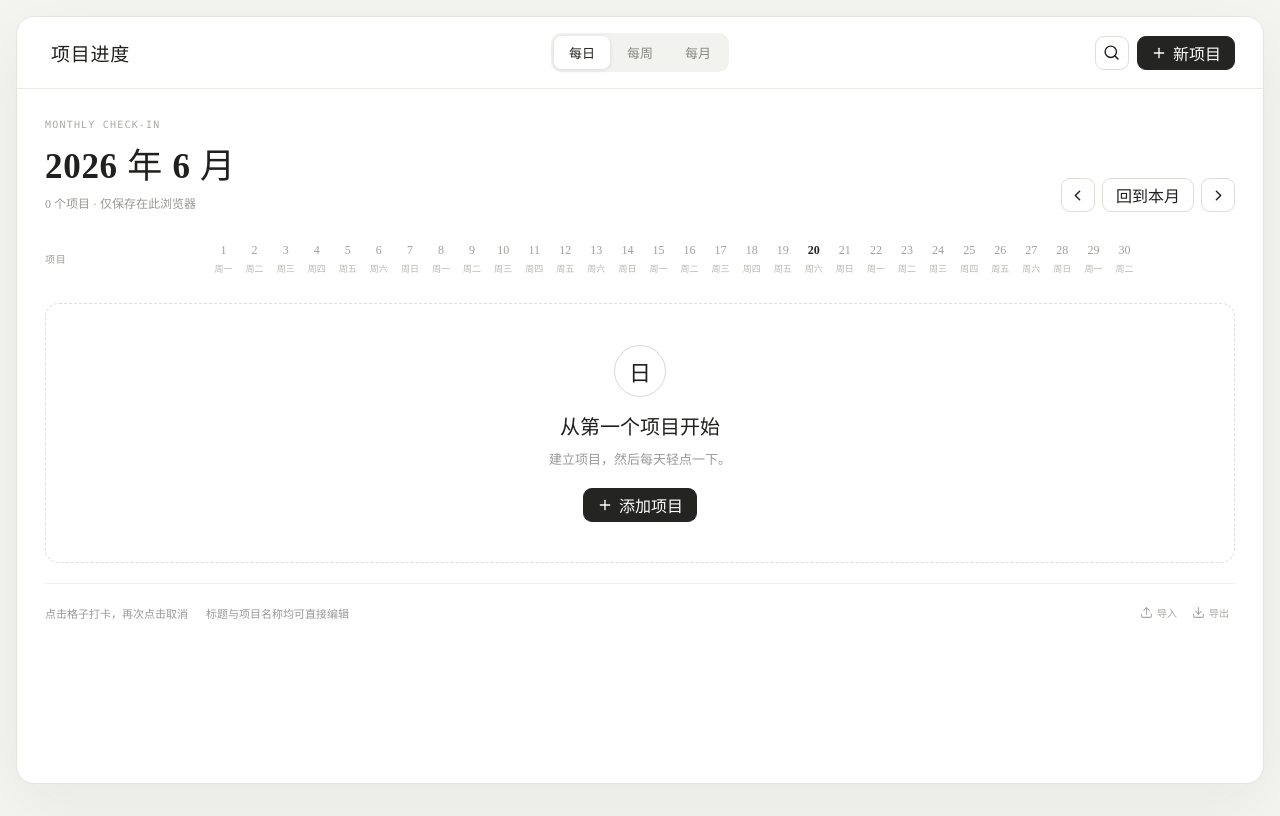
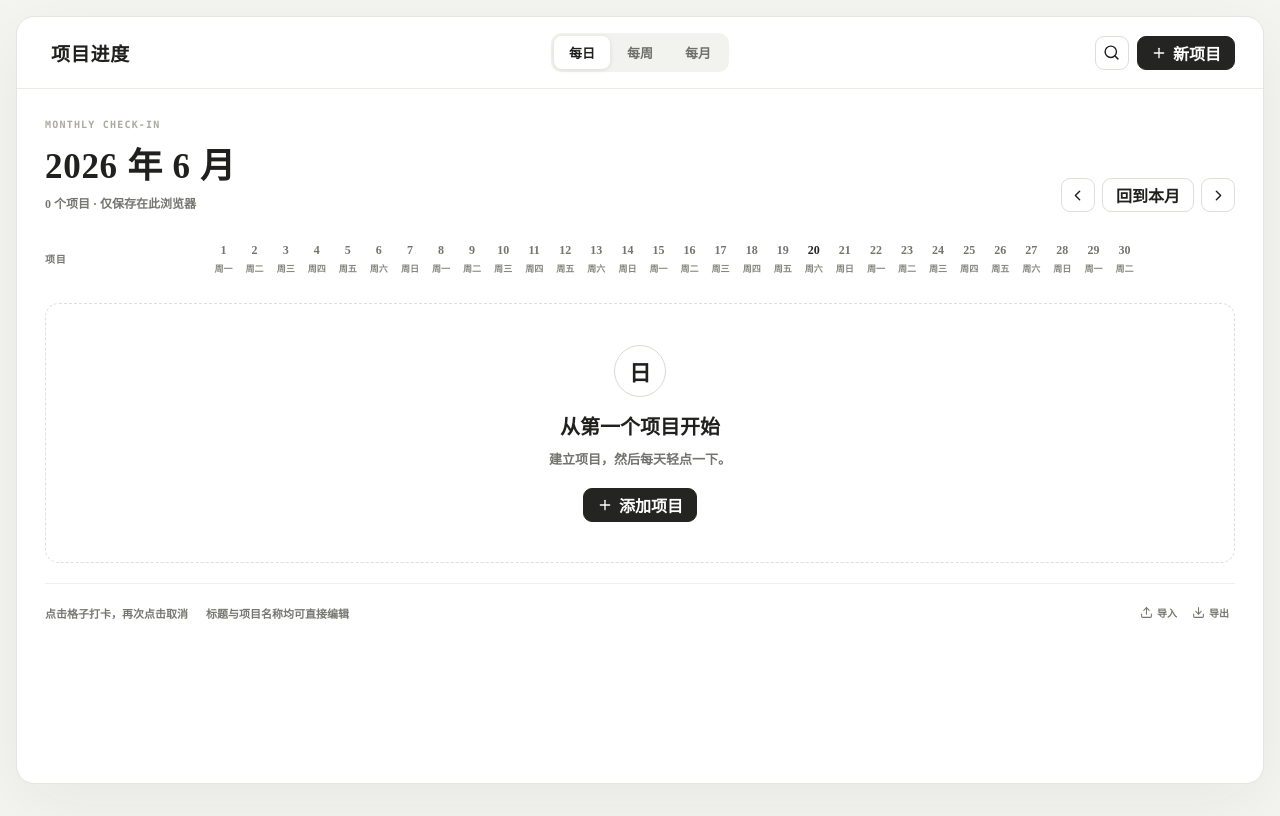
Before and after one commit to sange1022/project-checkin-dashboard, a React (Vite) app: page / in a window 1280 px wide. Built offline with nearby package versions, Linux system fonts and the light colour scheme; the HTML template or start-up script is replaced by a standard one.

Commit message:
style: increase typography weight and contrast

```diff
--- a/src/styles.css
+++ b/src/styles.css
@@ -1,8 +1,9 @@
 :root {
   font-family: "Songti SC", "STSong", "SimSun", serif;
+  font-weight: 600;
   color: #20201e;
   background: #f4f4f1;
-  font-synthesis: none;
+  font-synthesis: weight;
 }
 
 * { box-sizing: border-box; }
@@ -17,7 +18,7 @@ button { color: inherit; }
 .editable-input { border: 1px solid #cfcfc8; outline: 3px solid #f1f1ed; background: #fff; border-radius: 7px; padding: 4px 6px; color: inherit; min-width: 0; }
 .page-title { font-size: 19px; font-weight: 700; letter-spacing: .04em; width: max-content; }
 .view-switcher { display: flex; padding: 3px; gap: 2px; background: #f2f2ef; border-radius: 10px; }
-.view-switcher button { border: 0; background: transparent; padding: 7px 15px; border-radius: 8px; color: #888883; cursor: pointer; font-size: 13px; }
+.view-switcher button { border: 0; background: transparent; padding: 7px 15px; border-radius: 8px; color: #70706b; cursor: pointer; font-size: 13px; font-weight: 600; }
 .view-switcher button.active { color: #1f1f1d; background: #fff; box-shadow: 0 1px 5px rgba(0,0,0,.1); }
 .top-actions { display: flex; justify-content: flex-end; gap: 8px; }
 .icon-button, .new-project-button, .today-button, .ghost-button, .primary-button { min-height: 34px; border: 1px solid #deded8; background: #fff; border-radius: 9px; cursor: pointer; display: inline-flex; align-items: center; justify-content: center; gap: 6px; }
@@ -33,23 +34,23 @@ button { color: inherit; }
 .period-toolbar { min-height: 75px; display: flex; align-items: flex-end; justify-content: space-between; gap: 24px; margin-bottom: 24px; }
 .eyebrow { margin: 0 0 7px; font-family: ui-monospace, SFMono-Regular, Menlo, monospace; letter-spacing: .12em; font-size: 10px; color: #aaa9a2; }
 .period-toolbar h1 { margin: 0; font-size: clamp(25px, 3vw, 35px); font-weight: 600; letter-spacing: .02em; }
-.period-meta { margin: 6px 0 0; font-size: 12px; color: #999993; }
+.period-meta { margin: 6px 0 0; font-size: 12px; color: #767671; }
 .month-navigation, .intensity-legend { display: flex; align-items: center; gap: 7px; }
-.intensity-legend { font-size: 11px; color: #999; }
+.intensity-legend { font-size: 11px; color: #72726d; }
 .intensity-legend i { width: 13px; height: 13px; border-radius: 4px; }
 .grid-scroll { overflow-x: auto; overscroll-behavior-inline: contain; padding-bottom: 8px; }
 .progress-grid { --time-columns: 30; min-width: max-content; display: grid; grid-template-columns: 160px repeat(var(--time-columns), minmax(25px, 1fr)) 92px; column-gap: 6px; align-items: center; }
 .grid-week .progress-grid, .grid-month .progress-grid { width: 100%; min-width: 840px; grid-template-columns: 160px repeat(12, minmax(42px, 1fr)) 92px; column-gap: 10px; }
-.grid-header { min-height: 45px; display: flex; flex-direction: column; justify-content: center; text-align: center; color: #a0a09a; font-size: 11px; }
+.grid-header { min-height: 45px; display: flex; flex-direction: column; justify-content: center; text-align: center; color: #74746f; font-size: 11px; font-weight: 700; }
 .grid-header span { font-size: 12px; }
-.grid-header small { margin-top: 4px; font-size: 9px; color: #b8b8b2; }
+.grid-header small { margin-top: 4px; font-size: 9px; color: #888882; font-weight: 600; }
 .day-header.is-today span { color: #222; font-weight: 700; }
 .project-spacer { position: sticky; left: 0; z-index: 4; align-items: flex-start; background: #fff; justify-content: center; font-size: 10px; letter-spacing: .08em; }
 .project-row-contents { display: contents; }
 .project-name-cell, .checkin-cell, .aggregate-cell, .project-menu { min-height: 42px; border-top: 1px solid #f0f0eb; }
 .project-name-cell { position: sticky; left: 0; z-index: 3; display: flex; align-items: center; gap: 9px; padding-right: 12px; background: #fff; }
 .project-dot { width: 6px; height: 6px; border-radius: 50%; background: #292927; flex: none; }
-.project-name { width: 100%; font-size: 13px; overflow: hidden; white-space: nowrap; text-overflow: ellipsis; }
+.project-name { width: 100%; font-size: 13px; font-weight: 700; overflow: hidden; white-space: nowrap; text-overflow: ellipsis; }
 .project-name-wrap { min-width: 0; flex: 1; overflow: hidden; }
 .checkin-cell { align-self: center; justify-self: center; min-height: 0; width: 25px; height: 25px; border: 1px solid #e7e7e1; border-radius: 7px; background: #f0f0ec; cursor: pointer; transition: transform .12s ease, background .12s ease; }
 .checkin-cell:hover:not(:disabled) { transform: translateY(-1px); border-color: #cfcfc8; }
@@ -71,11 +72,11 @@ button { color: inherit; }
 .empty-state { min-height: 260px; margin-top: 14px; border: 1px dashed #dfdfd9; border-radius: 14px; display: flex; flex-direction: column; align-items: center; justify-content: center; text-align: center; }
 .empty-mark { width: 52px; height: 52px; display: grid; place-items: center; border: 1px solid #d9d9d2; border-radius: 50%; font-size: 22px; margin-bottom: 14px; }
 .empty-state h2 { margin: 0; font-size: 20px; font-weight: 600; }
-.empty-state p { margin: 9px 0 20px; color: #999; font-size: 13px; }
-.footer-note { display: flex; justify-content: space-between; align-items: center; gap: 18px; margin-top: 20px; padding-top: 16px; border-top: 1px solid #eeeeea; color: #999; font-size: 11px; }
+.empty-state p { margin: 9px 0 20px; color: #74746f; font-size: 13px; }
+.footer-note { display: flex; justify-content: space-between; align-items: center; gap: 18px; margin-top: 20px; padding-top: 16px; border-top: 1px solid #eeeeea; color: #777771; font-size: 11px; }
 .footer-copy { display: flex; gap: 18px; }
 .data-transfer { display: flex; align-items: center; gap: 3px; }
-.data-transfer button { border: 0; background: transparent; color: #aaa9a3; padding: 5px 6px; border-radius: 6px; display: inline-flex; align-items: center; gap: 4px; cursor: pointer; font-size: 10px; }
+.data-transfer button { border: 0; background: transparent; color: #777771; padding: 5px 6px; border-radius: 6px; display: inline-flex; align-items: center; gap: 4px; cursor: pointer; font-size: 10px; font-weight: 600; }
 .data-transfer button:hover { color: #4f4f4b; background: #f3f3ef; }
 .transfer-message { margin-right: 5px; color: #777771; }
 .visually-hidden { position: absolute; width: 1px; height: 1px; padding: 0; margin: -1px; overflow: hidden; clip: rect(0, 0, 0, 0); white-space: nowrap; border: 0; }
```
